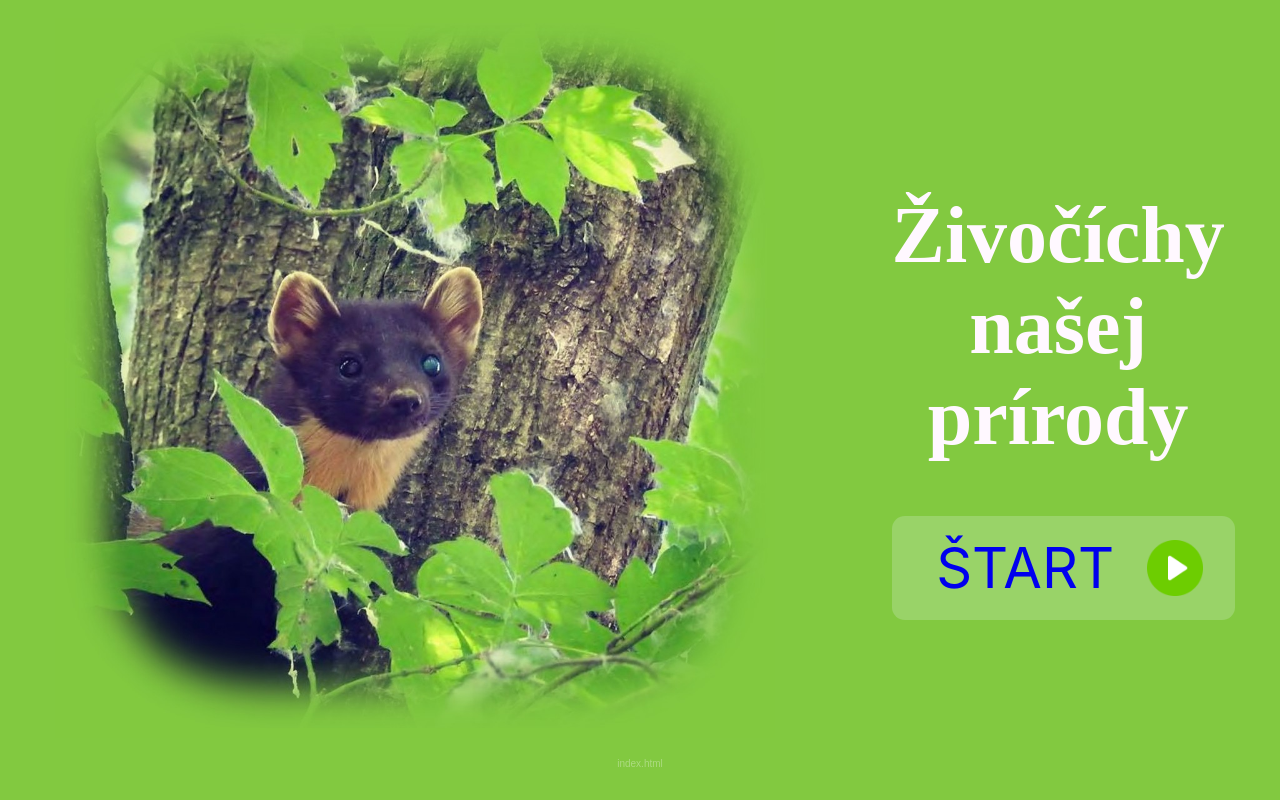
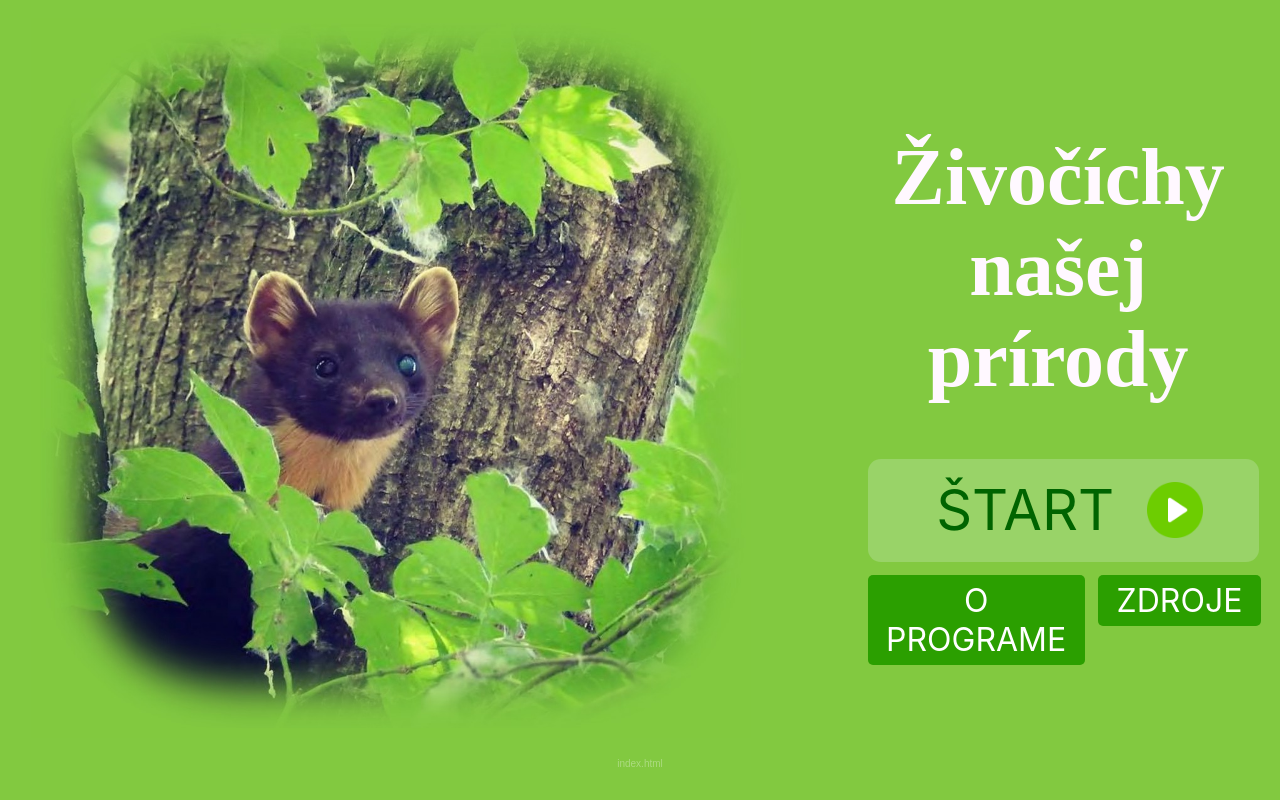
Before and after one commit to antexxxx/zivocichy, a plain HTML site: page index.html in a window 1280 px wide. Drawn offline with Linux system fonts and the light colour scheme; a web font is replaced by a local one.

Commit message:
update index.html with new buttons
fix spacing later

```diff
--- a/index.html
+++ b/index.html
@@ -23,12 +23,26 @@
         <div class="text-n-buttons">
             <h1 class="indextext">Živočíchy<br> našej<br> prírody</h1>
 
-            <a href="selection.html">
-                <div class="buttons">
-                    <p class="start-text">ŠTART</p>
-                    <img class="play" src="images/play.png">
+            <div class="buttons">
+                <a href="selection.html">
+                    <div class="button-start">
+                        <p class="start-text">ŠTART</p>
+                        <img class="play" src="images/play.png">
+                    </div>
+                </a>
+                <div class="buttons-extra">
+                    <a href="about.html">
+                        <div class="button-about">
+                            <p class="about-text">O PROGRAME</p>
+                        </div>
+                    </a>
+                    <a href="credits.html">
+                        <div>
+                            <p class="credits-text, about-text">ZDROJE</p>
+                        </div>
+                    </a>
                 </div>
-            </a>
+            </div>
 
         </div>
 
--- a/styles.css
+++ b/styles.css
@@ -47,7 +47,7 @@ p {
     font-family: scribble-light;
 }
 
-.buttons {
+.button-start {
     display: inline-flex;
     align-items: center;
     background-color: rgb(153, 211, 104);
@@ -62,9 +62,34 @@ p {
 .start-text {
     font-size: 7vh;
     margin: 1vw;
+    color: darkgreen;
 }
 
 .play {
     width: auto;
     height: 7vh;
 }
+
+.buttons {
+    align-items: center;
+    justify-content: center;
+    width: 100%;
+}
+
+.buttons-extra {
+    display: inline-flex;
+    justify-content: left;
+    width: 100%;
+    gap: 2vw;
+}
+
+.about-text {
+    font-size: 4vh;
+    margin: 1vw;
+    color: white;
+    background-color: rgb(43, 159, 0);
+    padding: 6px;
+    border-radius: 5px;
+    margin-left: 0px;
+    width: 100%;
+}
```
